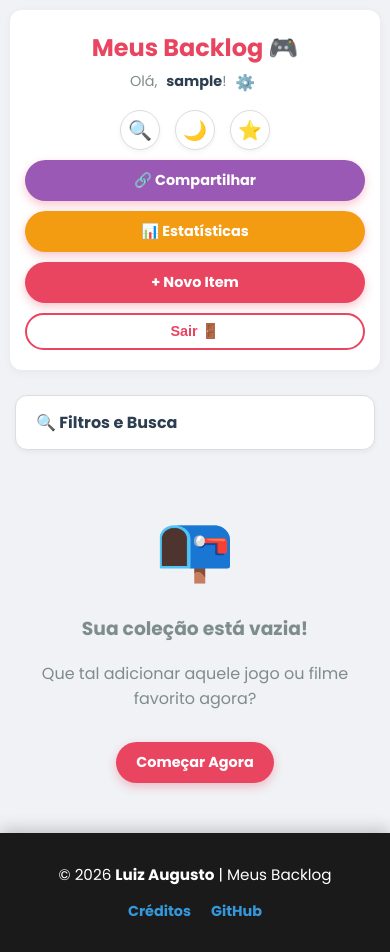
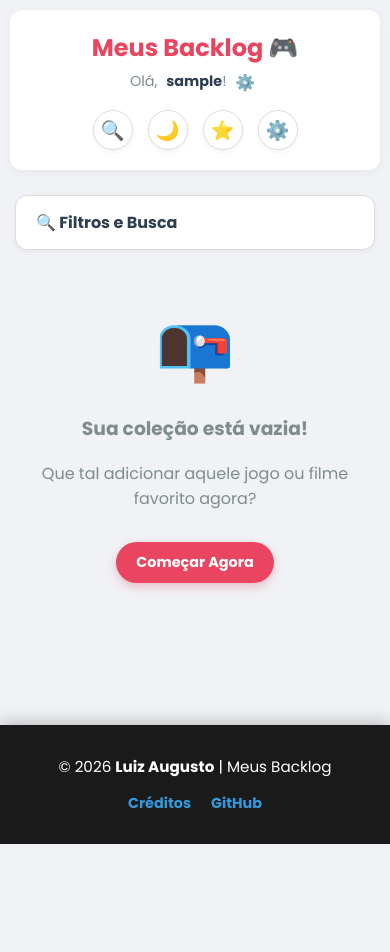
Before and after one commit to augusto-projetos/backlog-api, a Spring Boot app: page /home in a window 390 px wide. After the commit the page ends 844 px from the top, so only its background shows below. Run offline with Spring Boot 4, Linux system fonts and the light colour scheme; the visitor is signed in with stand-in values (Sample User, id 1); data that the repository does not hold is empty; some of the project's set-up classes (security, data sources, template engines, error pages and the like) are left out, and stand-ins take their place; some libraries are stand-ins or nearby versions.

Commit message:
feat: adiciona gaveta de opções no celular

```diff
--- a/src/main/resources/static/css/style.css
+++ b/src/main/resources/static/css/style.css
@@ -169,7 +169,7 @@ main {
     background-color: var(--bg-card);
     border: 1px solid var(--border-color);
     border-radius: 12px;
-    box-shadow: 0 10px 20px rgba(0,0,0,0.3);
+    box-shadow: 0 10px 20px rgba(0, 0, 0, 0.3);
     z-index: 2000;
     max-height: 300px;
     overflow-y: auto;
@@ -182,7 +182,7 @@ main {
     align-items: center;
     padding: 12px 15px;
     cursor: pointer;
-    border-bottom: 1px solid rgba(255,255,255,0.05);
+    border-bottom: 1px solid rgba(255, 255, 255, 0.05);
     transition: background 0.2s;
     color: var(--text-main);
     text-decoration: none;
@@ -679,6 +679,28 @@ main {
     white-space: nowrap; /* Impede que o ícone quebre a linha dentro do corte */
 }
 
+/* Esconde o botão da engrenagem no computador */
+.btn-mobile-gaveta {
+    display: none !important;
+}
+
+.gaveta-opcoes-wrapper {
+    display: flex;
+    align-items: center;
+    gap: 15px;
+}
+
+.gaveta-conteudo {
+    display: flex;
+    align-items: center;
+    gap: 15px;
+    width: auto;
+}
+
+.gaveta-barra-arrastar {
+    display: none;
+}
+
 /* --- RESPONSIVIDADE (MOBILE) --- */
 @media (max-width: 600px) {
     body {
@@ -810,7 +832,8 @@ main {
     }
 
     /* --- BARRA DE BUSCA SOCIAL NO HEADER (MOBILE) --- */
-    /* 1. Esconde a barra inteira por padrão e mostra a bolinha */
+
+    /* Esconde a barra inteira por padrão e mostra a bolinha */
     .search-social-container {
         display: none;
         position: absolute;
@@ -819,25 +842,101 @@ main {
         width: 90%;
         z-index: 2000;
         background-color: var(--bg-card);
-        box-shadow: 0 10px 25px rgba(0,0,0,0.6);
+        box-shadow: 0 10px 25px rgba(0, 0, 0, 0.6);
         padding: 10px 15px;
     }
 
-    /* 2. O JS vai adicionar essa classe quando o usuário clicar na bolinha */
+    /* O JS vai adicionar essa classe quando o usuário clicar na bolinha */
     .search-social-container.ativa {
         display: flex;
     }
 
-    /* 3. Mostra a bolinha da lupa perto da lua e estrela */
+    /* Mostra a bolinha da lupa perto da lua e estrela */
     .btn-mobile-busca {
         display: inline-flex !important;
     }
 
-    /* 4. Esconde a lupinha cinza de PC e exibe o X de fechar */
+    /* Esconde a lupinha cinza de PC e exibe o X de fechar */
     .icone-pc {
         display: none;
     }
     .btn-fechar-busca {
         display: block !important;
     }
+
+    /* --- GAVETA DE OPÇÕES INFERIOR (BOTTOM SHEET) --- */
+
+    /* Exibe o botão da engrenagem no celular */
+    .btn-mobile-gaveta {
+        display: inline-flex !important;
+    }
+
+    /* Transforma o container em estrutura de gaveta flutuante apenas no mobile */
+    .gaveta-opcoes-wrapper {
+        position: fixed;
+        top: 0;
+        left: 0;
+        width: 100vw;
+        height: 100vh;
+        z-index: 3000;
+        pointer-events: none;
+        display: flex;
+        flex-direction: column;
+        justify-content: flex-end;
+    }
+
+    /* Quando a classe ativa estiver presente, permite cliques */
+    .gaveta-opcoes-wrapper.ativa {
+        pointer-events: auto;
+    }
+
+    /* O menu que sobe da tela no mobile */
+    .gaveta-conteudo {
+        position: fixed;
+        bottom: -100%;
+        left: 0;
+        width: 100%;
+        background-color: var(--bg-card);
+        border-radius: 24px 24px 0 0;
+        padding: 20px 25px 40px 25px;
+        box-shadow: 0 -10px 30px rgba(0, 0, 0, 0.5);
+        display: flex;
+        flex-direction: column; /* Empilha no mobile */
+        gap: 15px;
+        z-index: 3100;
+        transition: bottom 0.4s cubic-bezier(0.25, 0.8, 0.25, 1);
+    }
+
+    .gaveta-opcoes-wrapper.ativa .gaveta-conteudo {
+        bottom: 0;
+    }
+
+    .gaveta-barra-arrastar {
+        display: block;
+        width: 40px;
+        height: 5px;
+        background-color: var(--border-color);
+        border-radius: 10px;
+        margin: 0 auto 10px auto;
+    }
+
+    /* Fundo escuro semitransparente */
+    .gaveta-overlay {
+        position: fixed;
+        top: 0;
+        left: 0;
+        width: 100%;
+        height: 100%;
+        background-color: rgba(0, 0, 0, 0.6);
+        z-index: 3050;
+        opacity: 0;
+        transition: opacity 0.3s ease;
+        pointer-events: none;
+    }
+
+    /* Exibe o fundo escuro quando ativo */
+    .gaveta-opcoes-wrapper.ativa .gaveta-overlay {
+        opacity: 1;
+        pointer-events: auto;
+    }
 }
--- a/src/main/resources/static/js/script.js
+++ b/src/main/resources/static/js/script.js
@@ -1064,3 +1064,31 @@ function configurarRatingShared() {
         }
     });
 }
+
+// Lógica de Controle da Gaveta Mobile
+document.addEventListener('DOMContentLoaded', () => {
+    const btnGaveta = document.getElementById('btn-mobile-gaveta');
+    const wrapperGaveta = document.getElementById('gaveta-opcoes-mobile');
+    const overlayGaveta = document.getElementById('gaveta-overlay');
+    const linksGaveta = document.querySelectorAll('.gaveta-conteudo a, .gaveta-conteudo button');
+
+    if (btnGaveta && wrapperGaveta && overlayGaveta) {
+        // Função para abrir a gaveta
+        btnGaveta.addEventListener('click', (e) => {
+            e.stopPropagation();
+            wrapperGaveta.classList.add('ativa');
+        });
+
+        // Função para fechar a gaveta clicando no overlay escuro
+        overlayGaveta.addEventListener('click', () => {
+            wrapperGaveta.classList.remove('ativa');
+        });
+
+        // Fecha a gaveta se clicar em qualquer opção interna dela
+        linksGaveta.forEach(elemento => {
+            elemento.addEventListener('click', () => {
+                wrapperGaveta.classList.remove('ativa');
+            });
+        });
+    }
+});
--- a/src/main/resources/templates/home.html
+++ b/src/main/resources/templates/home.html
@@ -55,7 +55,16 @@
                     <button id="rating-toggle" class="btn-theme" title="Alternar para Estrelas">
                         <span id="rating-icon">⭐</span>
                     </button>
+
+                    <button id="btn-mobile-gaveta" class="btn-theme btn-mobile-gaveta" title="Mais Opções">
+                        <span>⚙️</span>
+                    </button>
                 </div>
+
+                <!-- Abstrai os botões para virarem a Bottom Sheet no celular -->
+                <div id="gaveta-opcoes-mobile" class="gaveta-opcoes-wrapper">
+                    <div class="gaveta-conteudo">
+                        <div class="gaveta-barra-arrastar"></div>
 
                         <a th:href="@{/meus-links}" class="btn-novo btn-share">
                             🔗 Compartilhar
@@ -74,6 +83,10 @@
                                 Sair 🚪
                             </button>
                         </form>
+                    </div>
+                    <!-- Fundo escurecido atrás da gaveta -->
+                    <div id="gaveta-overlay" class="gaveta-overlay"></div>
+                </div>
             </div>
 
         </header>
```
Lines whose indentation alone changed are shown as unchanged.
